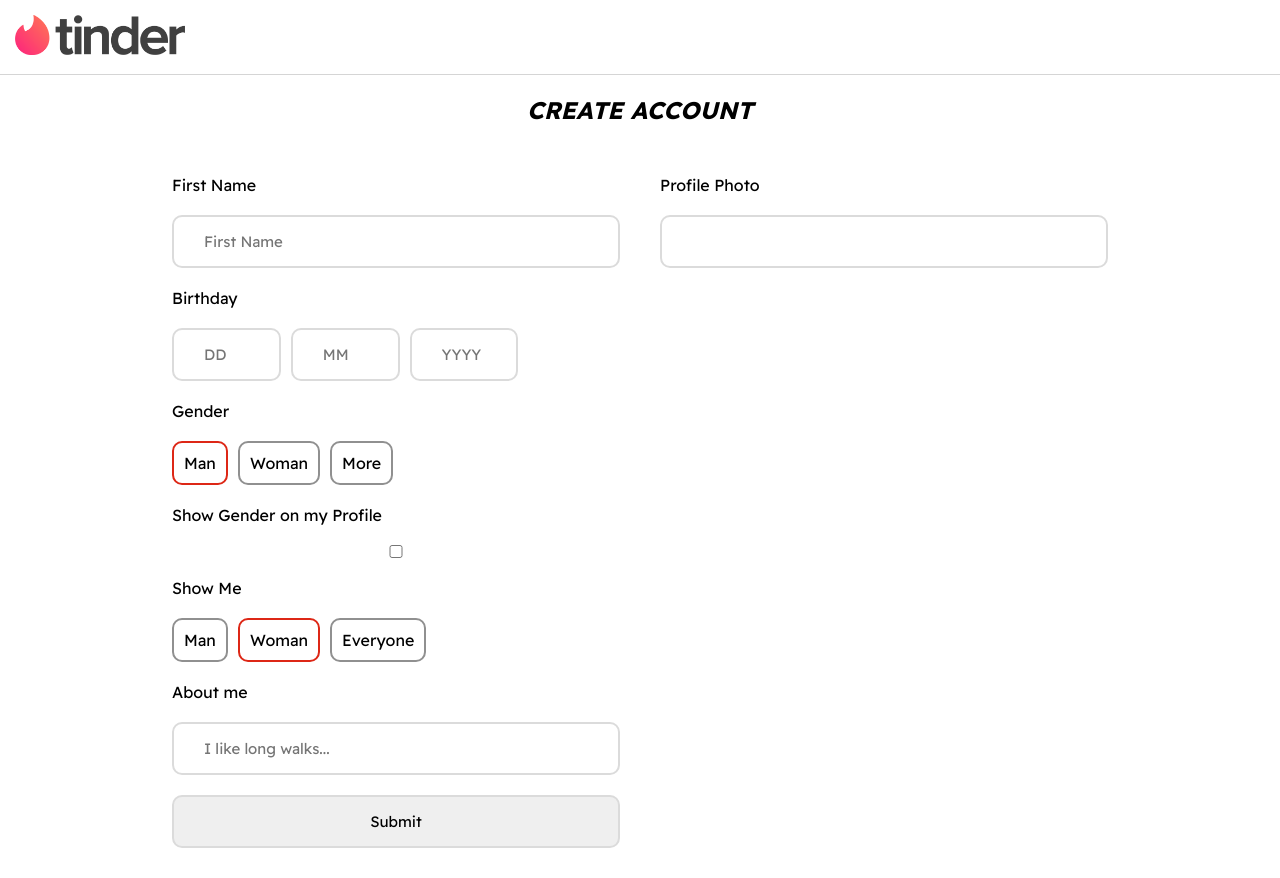
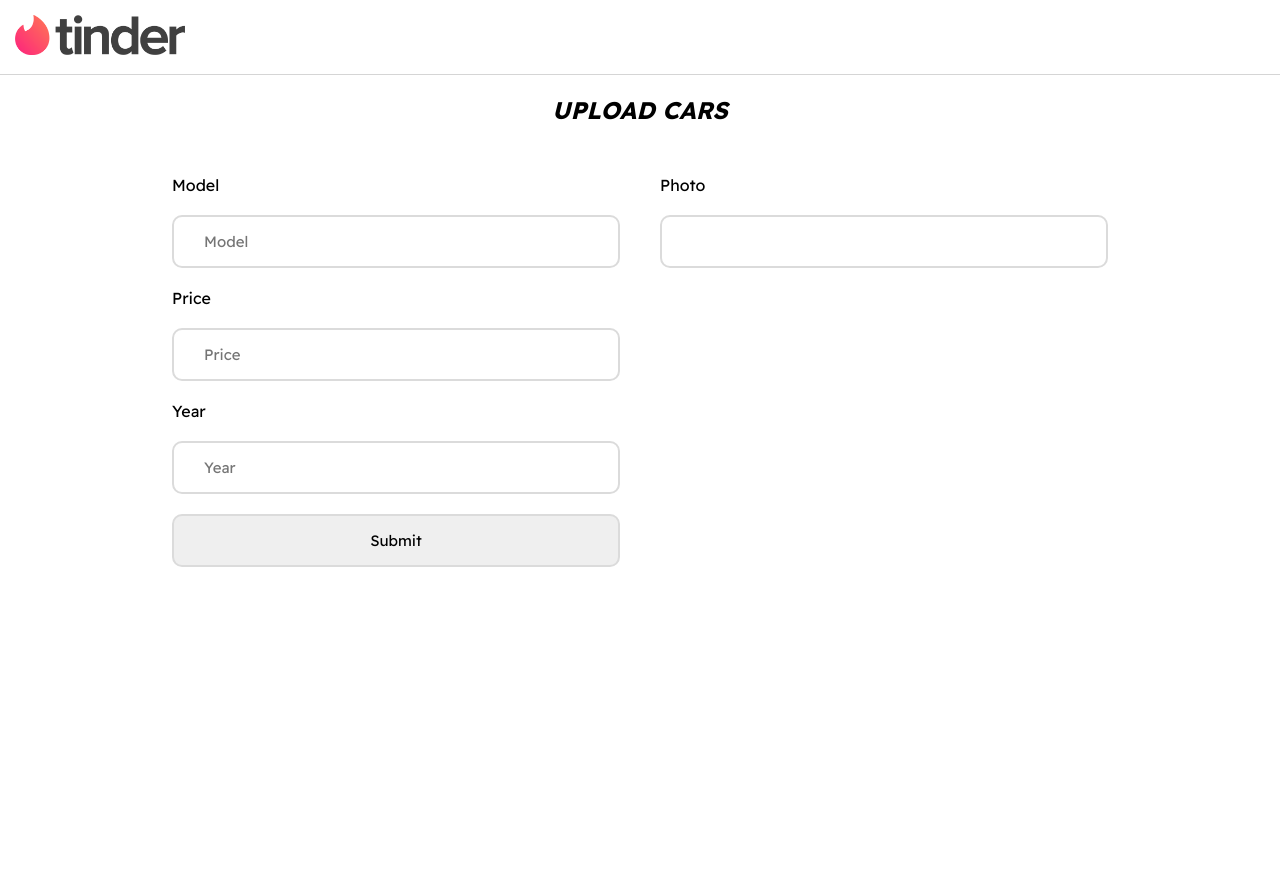
Before and after one commit to wx9529/link-up, a React (Create React App) app in the folder client/: page /onboarding in a window 1280 px wide. After the commit the page ends 800 px from the top, so only its background shows below. Built offline with nearby package versions, Linux system fonts and the light colour scheme.

Commit message:
Dashboard UI added

```diff
--- a/client/src/pages/Dashboard.js
+++ b/client/src/pages/Dashboard.js
@@ -1,108 +1,52 @@
-import TinderCard from 'react-tinder-card'
-import {useEffect, useState} from 'react'
-import ChatContainer from '../components/ChatContainer'
-import {useCookies} from 'react-cookie'
-import axios from 'axios'
+import TinderCard from 'react-tinder-card';
+import { useEffect, useState } from 'react';
+import ChatContainer from '../components/ChatContainer';
+import { useCookies } from 'react-cookie';
+import axios from 'axios';
 
 const Dashboard = () => {
-    const [user, setUser] = useState(null)
-    const [genderedUsers, setGenderedUsers] = useState(null)
-    const [lastDirection, setLastDirection] = useState()
-    const [cookies, setCookie, removeCookie] = useCookies(['user'])
+    const characters = [
+        {
+            name: 'Richard',
+            url: 'https://i.imgur.com/oPj4A8u.jpg'
+        },
+        {
+            name: 'Eve',
+            url: 'https://i.imgur.com/oPj4A8u.jpg'
+        },
+        {
+            name: 'Eddie',
+            url: 'https://i.imgur.com/oPj4A8u.jpg'
+        }
+    ];
+    const [lastDirection, setLastDirection] = useState();
 
-    const userId = cookies.UserId
-
-
-    const getUser = async () => {
-        try {
-            const response = await axios.get('http://localhost:8000/user', {
-                params: {userId}
-            })
-            setUser(response.data)
-        } catch (error) {
-            console.log(error)
-        }
-    }
-    const getGenderedUsers = async () => {
-        try {
-            const response = await axios.get('http://localhost:8000/gendered-users', {
-                params: {gender: user?.gender_interest}
-            })
-            setGenderedUsers(response.data)
-        } catch (error) {
-            console.log(error)
-        }
-    }
-
-    useEffect(() => {
-        getUser()
-
-    }, [])
-
-    useEffect(() => {
-        if (user) {
-            getGenderedUsers()
-        }
-    }, [user])
-
-    const updateMatches = async (matchedUserId) => {
-        try {
-            await axios.put('http://localhost:8000/addmatch', {
-                userId,
-                matchedUserId
-            })
-            getUser()
-        } catch (err) {
-            console.log(err)
-        }
-    }
-
-
-    const swiped = (direction, swipedUserId) => {
-        if (direction === 'right') {
-            updateMatches(swipedUserId)
-        }
-        setLastDirection(direction)
+    const swiped = (direction, nameToDelete) => {
+        console.log('removing: ' + nameToDelete);
+        setLastDirection(direction);
     }
 
     const outOfFrame = (name) => {
-        console.log(name + ' left the screen!')
+        console.log(name + 'left the screen!');
     }
 
-    const matchedUserIds = user?.matches.map(({user_id}) => user_id).concat(userId)
-
-    const filteredGenderedUsers = genderedUsers?.filter(genderedUser => !matchedUserIds.includes(genderedUser.user_id))
-
-
-    console.log('filteredGenderedUsers ', filteredGenderedUsers)
     return (
-        <>
-            {user &&
         <div className="dashboard">
-                <ChatContainer user={user}/>
+            <ChatContainer />
             <div className="swipe-container">
                 <div className="card-container">
-
-                        {filteredGenderedUsers?.map((genderedUser) =>
-                            <TinderCard
-                                className="swipe"
-                                key={genderedUser.user_id}
-                                onSwipe={(dir) => swiped(dir, genderedUser.user_id)}
-                                onCardLeftScreen={() => outOfFrame(genderedUser.first_name)}>
-                                <div
-                                    style={{backgroundImage: "url(" + genderedUser.url + ")"}}
-                                    className="card">
-                                    <h3>{genderedUser.first_name}</h3>
+                    {characters.map((character) =>
+                        <TinderCard className='swipe' key={character.name} onSwipe={(dir) => swiped(dir, character.name)} onCardLeftScreen={() => outOfFrame(character.name)}>
+                            <div style={{ backgroundImage: 'url(' + character.url + ')' }} className='card'>
+                                <h3>{character.name}</h3>
                             </div>
-                            </TinderCard>
-                        )}
-                        <div className="swipe-info">
-                            {lastDirection ? <p>You swiped {lastDirection}</p> : <p/>}
+                        </TinderCard>)}
+                </div>
+                <div className='swipe-info'>
+                    {lastDirection ? <p>You swiped {lastDirection}</p> : <p />}
                 </div>
             </div>
         </div>
-            </div>}
-        </>
     )
 }
 export default Dashboard
--- a/client/src/pages/OnBoarding.js
+++ b/client/src/pages/OnBoarding.js
@@ -1,38 +1,31 @@
-import Nav from '../components/Nav'
-import {useState} from 'react'
-import {useCookies} from 'react-cookie'
-import {useNavigate} from 'react-router-dom'
-import axios from 'axios'
+import Nav from '../components/Nav';
+import { useState } from 'react';
+import { useCookies } from 'react-cookie';
+import { useNavigate } from 'react-router-dom';
+import axios from 'axios';
 
 const OnBoarding = () => {
     const [cookies, setCookie, removeCookie] = useCookies(null)
     const [formData, setFormData] = useState({
         user_id: cookies.UserId,
         first_name: "",
-        dob_day: "",
-        dob_month: "",
-        dob_year: "",
-        show_gender: false,
-        gender_identity: "man",
-        gender_interest: "woman",
         url: "",
-        about: "",
-        matches: []
-
+        cars:[],
+        matches: [],
     })
 
     let navigate = useNavigate()
 
     const handleSubmit = async (e) => {
-        console.log('submitted')
-        e.preventDefault()
+        console.log('submitted');
+        e.preventDefault();
         try {
-            const response = await axios.put('http://localhost:8000/user', {formData})
-            console.log(response)
-            const success = response.status === 200
-            if (success) navigate('/dashboard')
+            const response = await axios.put('http://localhost:8000/user', { formData });
+            console.log(response);
+            const success = response.status === 200;
+            if (success) navigate('/dashboard');
         } catch (err) {
-            console.log(err)
+            console.log(err);
         }
 
     }
@@ -58,145 +51,50 @@ const OnBoarding = () => {
             />
 
             <div className="onboarding">
-                <h2>CREATE ACCOUNT</h2>
+                <h2>UPLOAD CARS</h2>
 
                 <form onSubmit={handleSubmit}>
                     <section>
-                        <label htmlFor="first_name">First Name</label>
+                        <label htmlFor="Model">Model</label>
                         <input
-                            id="first_name"
+                            id="Model"
                             type='text'
-                            name="first_name"
-                            placeholder="First Name"
+                            name="Model"
+                            placeholder="Model"
                             required={true}
-                            value={formData.first_name}
+                            value={formData.Model}
                             onChange={handleChange}
                         />
 
-                        <label>Birthday</label>
-                        <div className="multiple-input-container">
-                            <input
-                                id="dob_day"
-                                type="number"
-                                name="dob_day"
-                                placeholder="DD"
-                                required={true}
-                                value={formData.dob_day}
-                                onChange={handleChange}
-                            />
-
-                            <input
-                                id="dob_month"
-                                type="number"
-                                name="dob_month"
-                                placeholder="MM"
-                                required={true}
-                                value={formData.dob_month}
-                                onChange={handleChange}
-                            />
-
-                            <input
-                                id="dob_year"
-                                type="number"
-                                name="dob_year"
-                                placeholder="YYYY"
-                                required={true}
-                                value={formData.dob_year}
-                                onChange={handleChange}
-                            />
-                        </div>
-
-                        <label>Gender</label>
-                        <div className="multiple-input-container">
-                            <input
-                                id="man-gender-identity"
-                                type="radio"
-                                name="gender_identity"
-                                value="man"
-                                onChange={handleChange}
-                                checked={formData.gender_identity === "man"}
-                            />
-                            <label htmlFor="man-gender-identity">Man</label>
-                            <input
-                                id="woman-gender-identity"
-                                type="radio"
-                                name="gender_identity"
-                                value="woman"
-                                onChange={handleChange}
-                                checked={formData.gender_identity === "woman"}
-                            />
-                            <label htmlFor="woman-gender-identity">Woman</label>
-                            <input
-                                id="more-gender-identity"
-                                type="radio"
-                                name="gender_identity"
-                                value="more"
-                                onChange={handleChange}
-                                checked={formData.gender_identity === "more"}
-                            />
-                            <label htmlFor="more-gender-identity">More</label>
-                        </div>
-
-                        <label htmlFor="show-gender">Show Gender on my Profile</label>
-
+                        <label htmlFor="Price">Price</label>
                         <input
-                            id="show-gender"
-                            type="checkbox"
-                            name="show_gender"
-                            onChange={handleChange}
-                            checked={formData.show_gender}
-                        />
-
-                        <label>Show Me</label>
-
-                        <div className="multiple-input-container">
-                            <input
-                                id="man-gender-interest"
-                                type="radio"
-                                name="gender_interest"
-                                value="man"
-                                onChange={handleChange}
-                                checked={formData.gender_interest === "man"}
-                            />
-                            <label htmlFor="man-gender-interest">Man</label>
-                            <input
-                                id="woman-gender-interest"
-                                type="radio"
-                                name="gender_interest"
-                                value="woman"
-                                onChange={handleChange}
-                                checked={formData.gender_interest === "woman"}
-                            />
-                            <label htmlFor="woman-gender-interest">Woman</label>
-                            <input
-                                id="everyone-gender-interest"
-                                type="radio"
-                                name="gender_interest"
-                                value="everyone"
-                                onChange={handleChange}
-                                checked={formData.gender_interest === "everyone"}
-                            />
-                            <label htmlFor="everyone-gender-interest">Everyone</label>
-
-                        </div>
-
-                        <label htmlFor="about">About me</label>
-                        <input
-                            id="about"
-                            type="text"
-                            name="about"
+                            id="Price"
+                            type='text'
+                            name="Price"
+                            placeholder="Price"
                             required={true}
-                            placeholder="I like long walks..."
-                            value={formData.about}
+                            value={formData.Price}
                             onChange={handleChange}
                         />
 
-                        <input type="submit"/>
+
+                        <label htmlFor="Year">Year</label>
+                        <input
+                            id="Year"
+                            type="text"
+                            name="Year"
+                            required={true}
+                            placeholder="Year"
+                            value={formData.Year}
+                            onChange={handleChange}
+                        />
+
+                        <input type="submit" />
                     </section>
 
                     <section>
 
-                        <label htmlFor="url">Profile Photo</label>
+                        <label htmlFor="url">Photo</label>
                         <input
                             type="url"
                             name="url"
@@ -205,7 +103,7 @@ const OnBoarding = () => {
                             required={true}
                         />
                         <div className="photo-container">
-                            {formData.url && <img src={formData.url} alt="profile pic preview"/>}
+                            {formData.url && <img src={formData.url} alt="profile pic preview" />}
                         </div>
 
 
```
Also changed, not shown: client/src/components/AuthModal.js (+7 -11 lines), client/src/components/ChatContainer.js (+17 -13 lines). Lines whose indentation alone changed are shown as unchanged.
